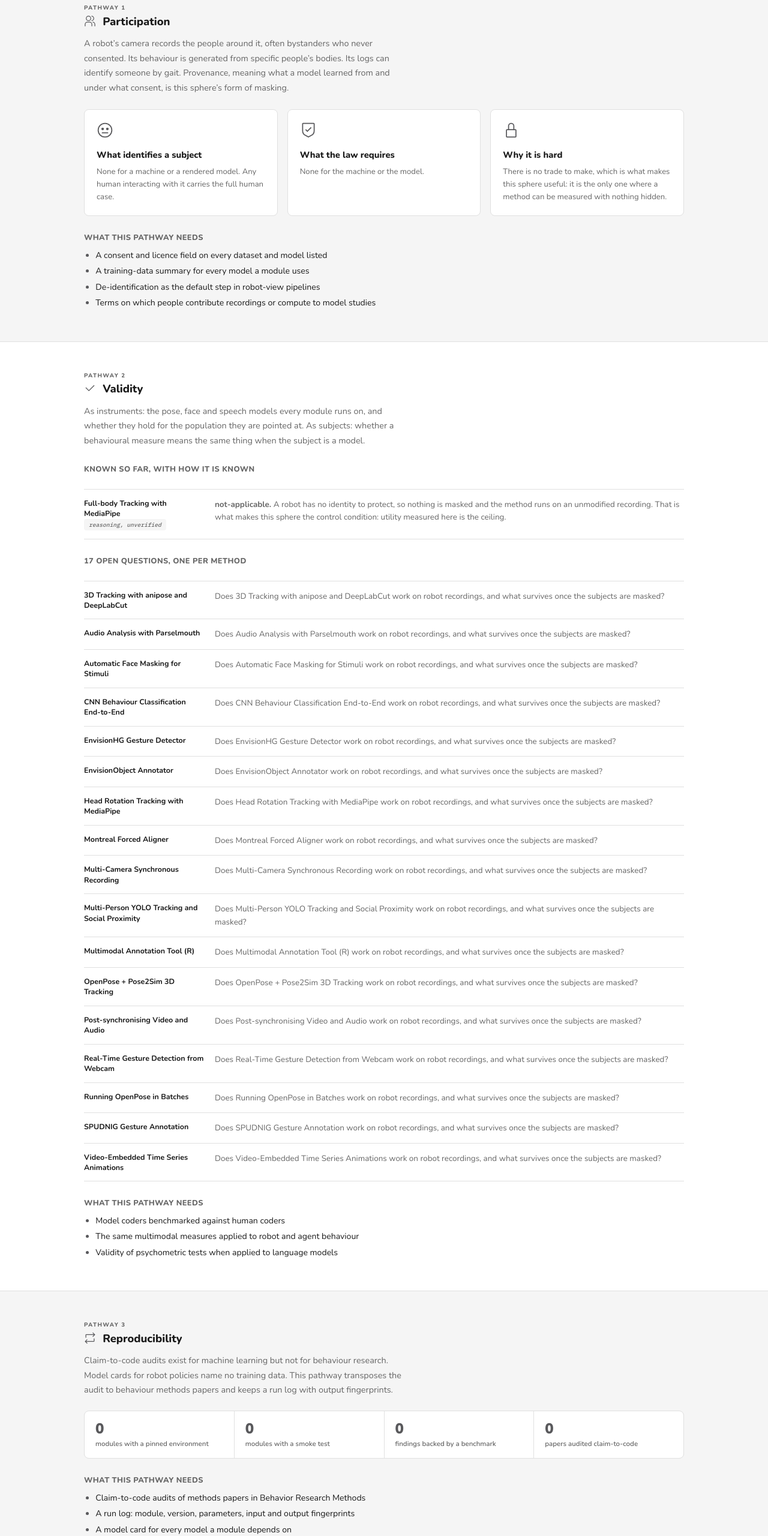
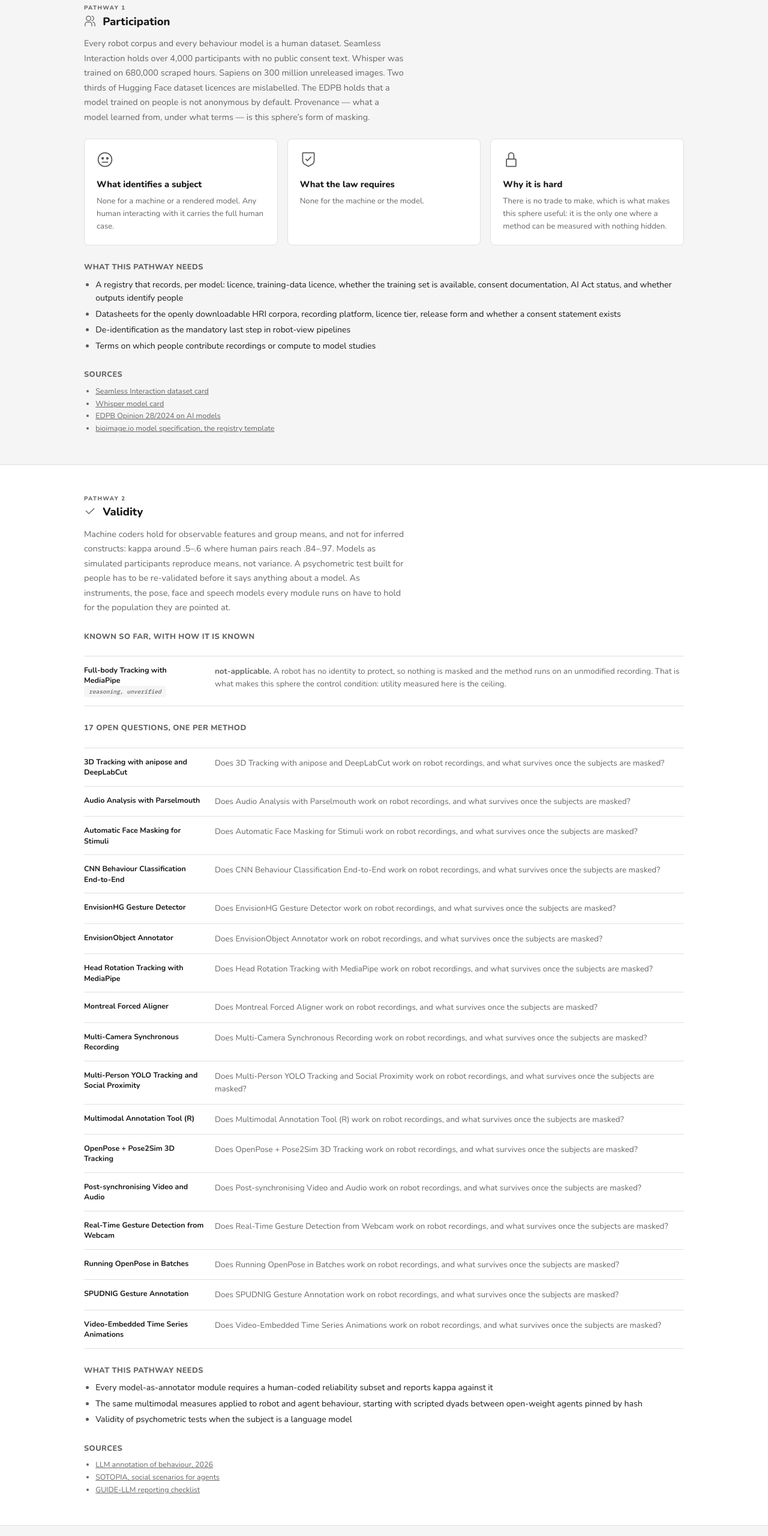
Before and after one commit to babajideowoyele/envisionboxmachines, a plain HTML site: page index.html in a window 1280 px wide. Shown: the part 1585-4145 px from the top of the page at 60% size. Drawn offline with nearby package versions, Linux system fonts and the light colour scheme.

Commit message:
Real content under each pathway, with sources
Numbers and dates from the 26 November research: ethics-board practice,
the pose benchmarks, Databrary and HomeBank figures, the EDPB opinion on
models, the AI Act dates, AuditOwl, and open hardware costs.

```diff
--- a/design-system.css
+++ b/design-system.css
@@ -948,3 +948,7 @@ a.feat:hover { border-color: var(--sph); }
 .needs li { font-size: .88rem; line-height: 1.6; margin: 4px 0; }
 .needs li::marker { color: var(--sph); }
 .band h2 .ico { vertical-align: -.15em; margin-right: 6px; color: var(--sph); }
+.sources { margin: 0; padding-left: 1.2em; }
+.sources li { font-size: .78rem; line-height: 1.5; margin: 2px 0; color: var(--tm); }
+.sources a { color: var(--tm); text-decoration: underline; }
+.sources a:hover { color: var(--link); }
--- a/index.html
+++ b/index.html
@@ -98,7 +98,7 @@
     <div class="band-in">
       <p class="eyebrow">Pathway 1</p>
       <h2><svg class="ico" aria-hidden="true"><use href="#i-people"/></svg> Participation</h2>
-      <p class="band-lede">A robot’s camera records the people around it, often bystanders who never consented. Its behaviour is generated from specific people’s bodies. Its logs can identify someone by gait. Provenance, meaning what a model learned from and under what consent, is this sphere’s form of masking.</p>
+      <p class="band-lede">Every robot corpus and every behaviour model is a human dataset. Seamless Interaction holds over 4,000 participants with no public consent text. Whisper was trained on 680,000 scraped hours. Sapiens on 300 million unreleased images. Two thirds of Hugging Face dataset licences are mislabelled. The EDPB holds that a model trained on people is not anonymous by default. Provenance — what a model learned from, under what terms — is this sphere’s form of masking.</p>
       <div class="feat-grid">
         <div class="feat">
           <span class="feat-icon" aria-hidden="true"><svg class="ico ico-lg" aria-hidden="true"><use href="#i-face"/></svg></span>
@@ -118,10 +118,17 @@
       </div>
       <h3 class="needs-h">What this pathway needs</h3>
       <ul class="needs">
-        <li>A consent and licence field on every dataset and model listed</li>
-        <li>A training-data summary for every model a module uses</li>
-        <li>De-identification as the default step in robot-view pipelines</li>
+        <li>A registry that records, per model: licence, training-data licence, whether the training set is available, consent documentation, AI Act status, and whether outputs identify people</li>
+        <li>Datasheets for the openly downloadable HRI corpora, recording platform, licence tier, release form and whether a consent statement exists</li>
+        <li>De-identification as the mandatory last step in robot-view pipelines</li>
         <li>Terms on which people contribute recordings or compute to model studies</li>
+      </ul>
+      <h3 class="needs-h">Sources</h3>
+      <ul class="sources">
+        <li><a href="https://huggingface.co/datasets/facebook/seamless-interaction">Seamless Interaction dataset card</a></li>
+        <li><a href="https://raw.githubusercontent.com/openai/whisper/HEAD/model-card.md">Whisper model card</a></li>
+        <li><a href="https://edpb.europa.eu/system/files/2024-12/edpb_opinion_202428_ai-models_en.pdf">EDPB Opinion 28/2024 on AI models</a></li>
+        <li><a href="https://bioimage-io.github.io/spec-bioimage-io/v0.5.15.0/">bioimage.io model specification, the registry template</a></li>
       </ul>
     </div>
   </section>
@@ -129,7 +136,7 @@
     <div class="band-in">
       <p class="eyebrow">Pathway 2</p>
       <h2><svg class="ico" aria-hidden="true"><use href="#i-check"/></svg> Validity</h2>
-      <p class="band-lede">As instruments: the pose, face and speech models every module runs on, and whether they hold for the population they are pointed at. As subjects: whether a behavioural measure means the same thing when the subject is a model.</p>
+      <p class="band-lede">Machine coders hold for observable features and group means, and not for inferred constructs: kappa around .5–.6 where human pairs reach .84–.97. Models as simulated participants reproduce means, not variance. A psychometric test built for people has to be re-validated before it says anything about a model. As instruments, the pose, face and speech models every module runs on have to hold for the population they are pointed at.</p>
       <h3 class="needs-h">Known so far, with how it is known</h3>
       <div class="qlist">
         <div class="q">
@@ -210,9 +217,15 @@
       </div>
       <h3 class="needs-h">What this pathway needs</h3>
       <ul class="needs">
-        <li>Model coders benchmarked against human coders</li>
-        <li>The same multimodal measures applied to robot and agent behaviour</li>
-        <li>Validity of psychometric tests when applied to language models</li>
+        <li>Every model-as-annotator module requires a human-coded reliability subset and reports kappa against it</li>
+        <li>The same multimodal measures applied to robot and agent behaviour, starting with scripted dyads between open-weight agents pinned by hash</li>
+        <li>Validity of psychometric tests when the subject is a language model</li>
+      </ul>
+      <h3 class="needs-h">Sources</h3>
+      <ul class="sources">
+        <li><a href="https://arxiv.org/pdf/2611.05181">LLM annotation of behaviour, 2026</a></li>
+        <li><a href="https://arxiv.org/abs/2310.11667">SOTOPIA, social scenarios for agents</a></li>
+        <li><a href="https://llm-checklist.com/">GUIDE-LLM reporting checklist</a></li>
       </ul>
     </div>
   </section>
@@ -220,7 +233,7 @@
     <div class="band-in">
       <p class="eyebrow">Pathway 3</p>
       <h2><svg class="ico" aria-hidden="true"><use href="#i-loop"/></svg> Reproducibility</h2>
-      <p class="band-lede">Claim-to-code audits exist for machine learning but not for behaviour research. Model cards for robot policies name no training data. This pathway transposes the audit to behaviour methods papers and keeps a run log with output fingerprints.</p>
+      <p class="band-lede">Claim-to-code audits exist for machine learning — AuditOwl traced 100 NeurIPS 2025 papers to their code — and not for behavioural science, where about a third of papers reproduce without the authors and three quarters of archived R files fail on first run. TU Delft’s Digital Competence Centre already issues CODECHECK certificates. This pathway transposes the audit to Behavior Research Methods and submits it to Open Science NL’s replication instrument as a reproduction.</p>
       <div class="stat-row">
         <div class="stat"><span class="stat-n">0</span><span class="stat-l">modules with a pinned environment</span></div>
         <div class="stat"><span class="stat-n">0</span><span class="stat-l">modules with a smoke test</span></div>
@@ -229,9 +242,16 @@
       </div>
       <h3 class="needs-h">What this pathway needs</h3>
       <ul class="needs">
-        <li>Claim-to-code audits of methods papers in Behavior Research Methods</li>
+        <li>A claim-to-code audit pilot on Behavior Research Methods papers: static trace, R-aware gates, synthetic stand-ins where data cannot be shared, paired with a CODECHECK certificate</li>
         <li>A run log: module, version, parameters, input and output fingerprints</li>
         <li>A model card for every model a module depends on</li>
+        <li>Weekly headless execution of every module</li>
+      </ul>
+      <h3 class="needs-h">Sources</h3>
+      <ul class="sources">
+        <li><a href="https://github.com/PascalIversen/auditowl-neurips2025">AuditOwl</a></li>
+        <li><a href="https://codecheck.org.uk/">CODECHECK</a></li>
+        <li><a href="https://doi.org/10.58875/BAOC1480">de Bruïne, Hillebrink, de Man, 2026</a></li>
       </ul>
     </div>
   </section>
@@ -239,12 +259,20 @@
     <div class="band-in">
       <p class="eyebrow">Pathway 4</p>
       <h2><svg class="ico" aria-hidden="true"><use href="#i-group"/></svg> Accessibility</h2>
-      <p class="band-lede">Open hardware now costs hundreds, not tens of thousands. Models can run in the browser. What a research platform may distribute, and to whom, under the EU AI Act is part of access too.</p>
+      <p class="band-lede">Open hardware now costs under $500: Reachy Mini is $399–499, Furhat about €5,000 a year, and Pepper is end-of-life after Aldebaran’s 2025 insolvency. WebGPU has shipped in all four major browsers since November 2025, so pose models run in the browser. The AI Act’s open-source carve-out does not cover Article 5 or Article 50 systems, so what this platform may distribute is stated per module.</p>
       <h3 class="needs-h">What this pathway needs</h3>
       <ul class="needs">
-        <li>Reference hardware a lab can afford</li>
-        <li>In-browser inference for labs without a GPU</li>
-        <li>A plain statement of what the AI Act allows us to distribute</li>
+        <li>Reachy Mini plus its MuJoCo simulation as reference hardware, so a module runs without a robot</li>
+        <li>In-browser inference, with its limits stated: weights still download, kinematics still identify</li>
+        <li>A governance checklist every module links to: anonymity assessment, Article 50 marking, reporting items</li>
+        <li>A written AI Act position before any emotion-recognition module is listed</li>
+      </ul>
+      <h3 class="needs-h">Sources</h3>
+      <ul class="sources">
+        <li><a href="https://github.com/pollen-robotics/reachy_mini">Reachy Mini</a></li>
+        <li><a href="https://web.dev/blog/webgpu-supported-major-browsers">WebGPU in all major browsers</a></li>
+        <li><a href="https://artificialintelligenceact.eu/article/5/">AI Act, Article 5</a></li>
+        <li><a href="https://artificialintelligenceact.eu/article/50/">AI Act, Article 50</a></li>
       </ul>
     </div>
   </section>
```
